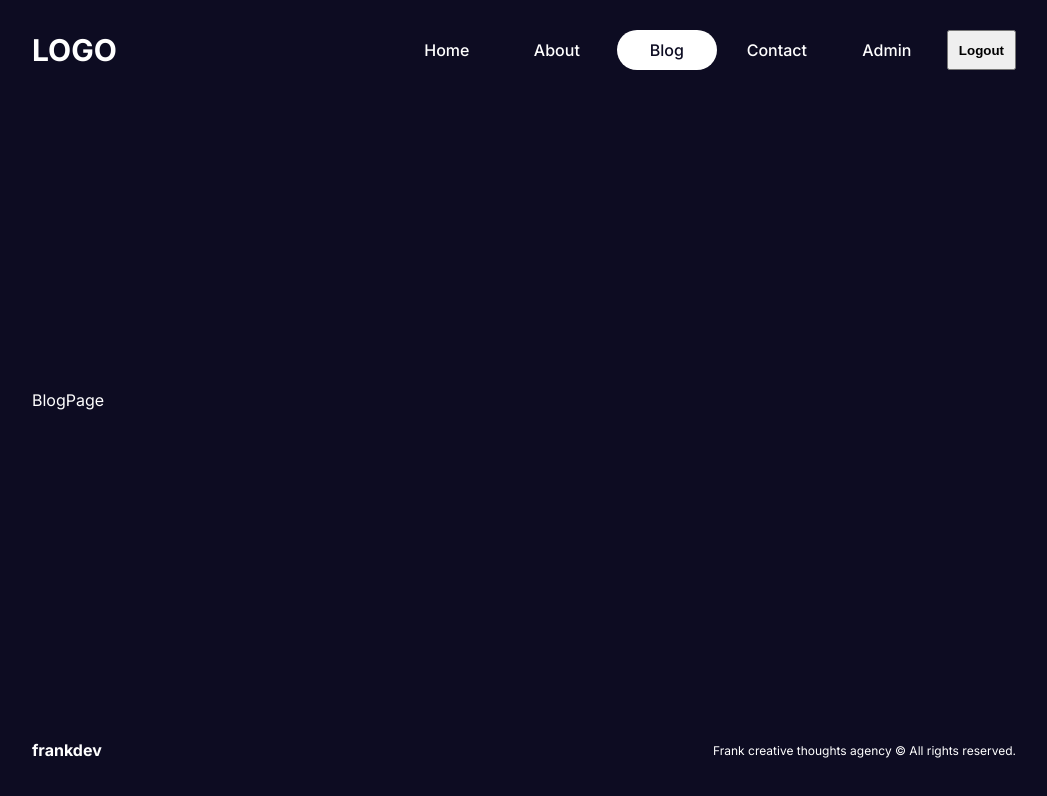
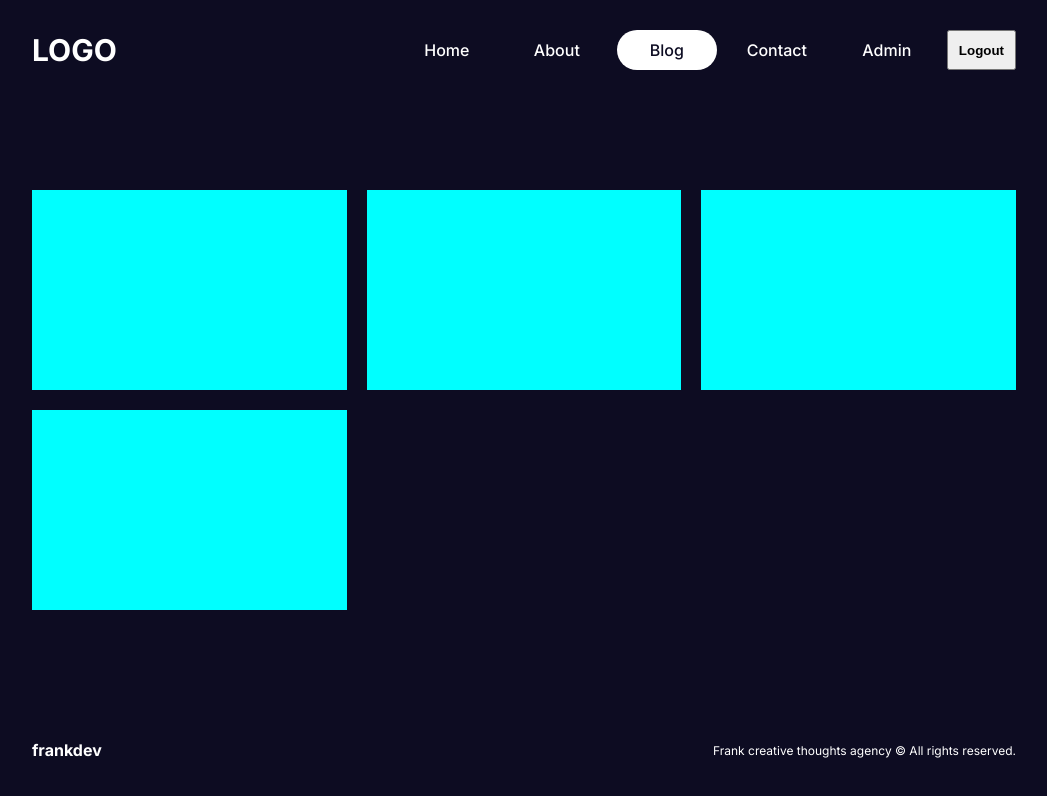
Before and after one commit to Frank202303/practice-daily-nextjs-ts, a Next.js app: page /blog in a window 1280 px wide. Shown: the top 796 px of the page, without its empty margins (116-1163 px from the left). Built offline with nearby package versions, Linux system fonts and the light colour scheme.

Commit message:
1. Use 'display: grid'  to Layout Blog page;

```diff
--- a/app/blog/blog.module.css
+++ b/app/blog/blog.module.css
@@ -0,0 +1,20 @@
+.container {
+    display: grid;
+    grid-template-columns: repeat(3, minmax(100px, 1fr));
+    grid-auto-rows: auto;
+    gap: 20px;
+}
+
+@media(max-width: 1024px) {
+    .container {
+        grid-template-columns: repeat(2, minmax(100px, 1fr));
+    }
+
+}
+
+@media(max-width: 768px) {
+    .container {
+        grid-template-columns: repeat(1, minmax(100px, 1fr));
+    }
+
+}
--- a/app/blog/page.tsx
+++ b/app/blog/page.tsx
@@ -1,7 +1,15 @@
-import React from "react";
+import BlogCard from "@/components/blogCard/BlogCard";
+import styles from "./blog.module.css";
 
 const BlogPage = () => {
-  return <div>BlogPage</div>;
+  return (
+    <section className={styles.container}>
+      <BlogCard />
+      <BlogCard />
+      <BlogCard />
+      <BlogCard />
+    </section>
+  );
 };
 
 export default BlogPage;
--- /dev/null
+++ b/components/blogCard/BlogCard.tsx
@@ -0,0 +1,12 @@
+import styles from "./blogCard.module.css";
+
+const BlogCard = () => {
+  return (
+    <div className={styles.container}>
+      <div className={styles.topContainer}></div>
+      <div className={styles.bottomContainer}></div>
+    </div>
+  );
+};
+
+export default BlogCard;
--- /dev/null
+++ b/components/blogCard/blogCard.module.css
@@ -0,0 +1,4 @@
+.container {
+    background-color: aqua;
+    height: 200px;
+}
```
